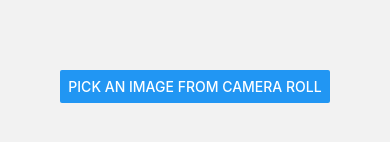
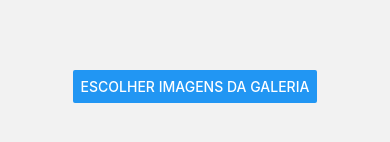
Before and after one commit to GustavoCosta07/App_SOS, a React Native app: screen /adicionarFotos in a window 390 px wide. Shown: the part 368-510 px from the top of the page. Built offline with nearby package versions, Linux system fonts and the light colour scheme.

Commit message:
multipla seleção de fotos

```diff
--- a/app.json
+++ b/app.json
@@ -25,13 +25,9 @@
     },
     "web": {
       "favicon": "./assets/favicon.png"
-    },  "plugins": [
-      [
-        "expo-image-picker",
-        {
-          "photosPermission": "The app accesses your photos to let you share them with your friends."
-        }
-      ]
+    },
+    "permissions": [
+      "CAMERA_ROLL"
     ]
   }
 }
--- a/screens/adicionarFotos.js
+++ b/screens/adicionarFotos.js
@@ -1,31 +1,29 @@
-import React, { useState, useEffect } from 'react';
-import { Button, Image, View, Platform } from 'react-native';
 import * as ImagePicker from 'expo-image-picker';
+import React, { useState } from 'react';
+import { Button, Image, View } from 'react-native';
 
 export default function ImagePickerExample() {
-  const [image, setImage] = useState(null);
+  const [images, setImages] = useState([]);
 
-  const pickImage = async () => {
-    // No permissions request is necessary for launching the image library
+  const pickImages = async () => {
     let result = await ImagePicker.launchImageLibraryAsync({
       mediaTypes: ImagePicker.MediaTypeOptions.All,
-      allowsEditing: true,
       aspect: [4, 3],
       quality: 1,
-      allowsMultipleSelection: true
+      allowsMultipleSelection: true,
     });
 
-    console.log(result);
-
     if (!result.canceled) {
-      setImage(result.assets[0].uri);
+      setImages(result.assets);
     }
   };
 
   return (
     <View style={{ flex: 1, alignItems: 'center', justifyContent: 'center' }}>
-      <Button title="Pick an image from camera roll" onPress={pickImage} />
-      {image && <Image source={{ uri: image }} style={{ width: 200, height: 200 }} />}
+      <Button title="Escolher imagens da galeria" onPress={pickImages} />
+      {images.map((image, index) => (
+        <Image key={index} source={{ uri: image.uri }} style={{ width: 200, height: 200 }} />
+      ))}
     </View>
   );
 }
```
Also changed, not shown: 1 other file (tests, documents, lock files or other folders).
